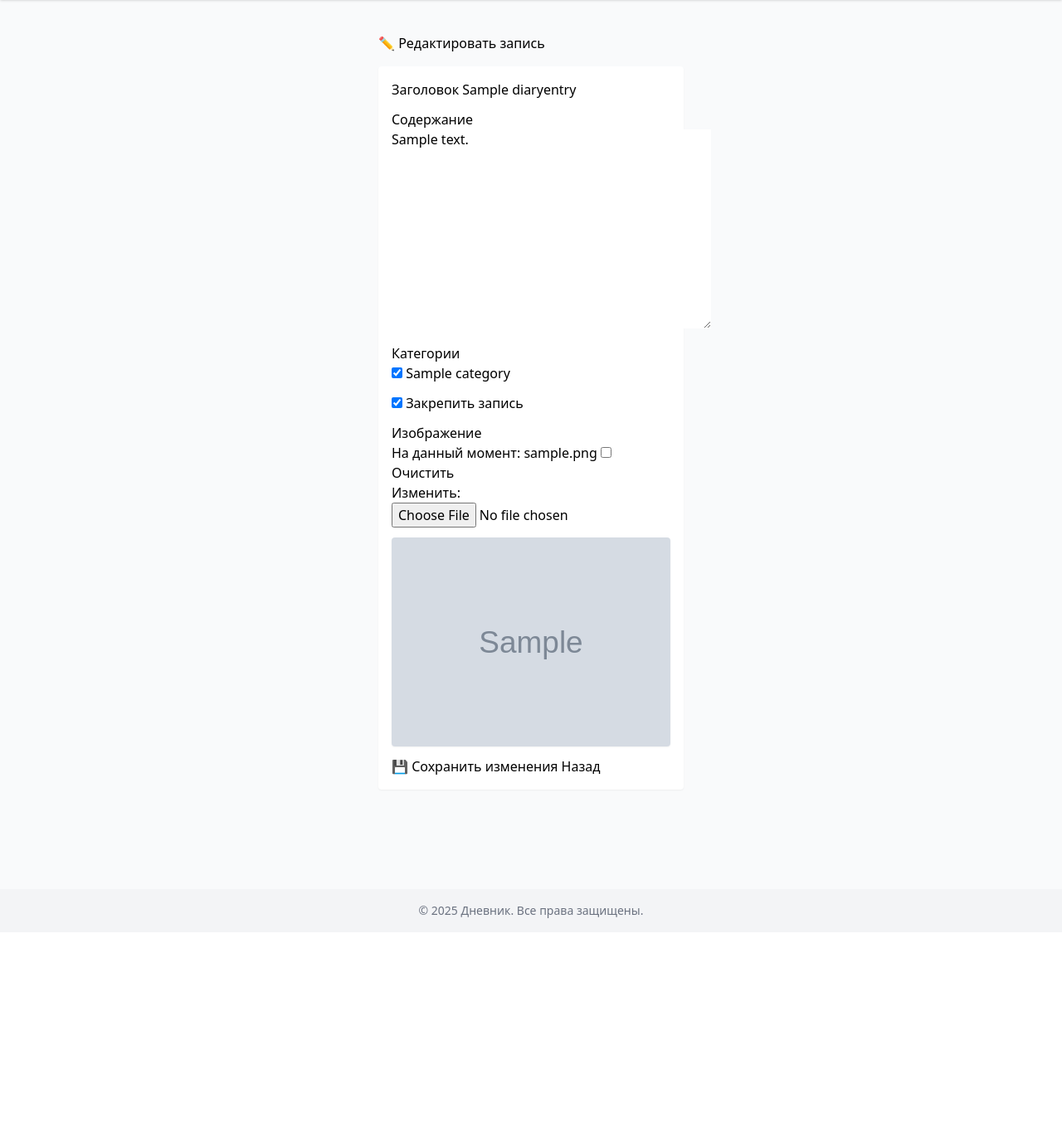
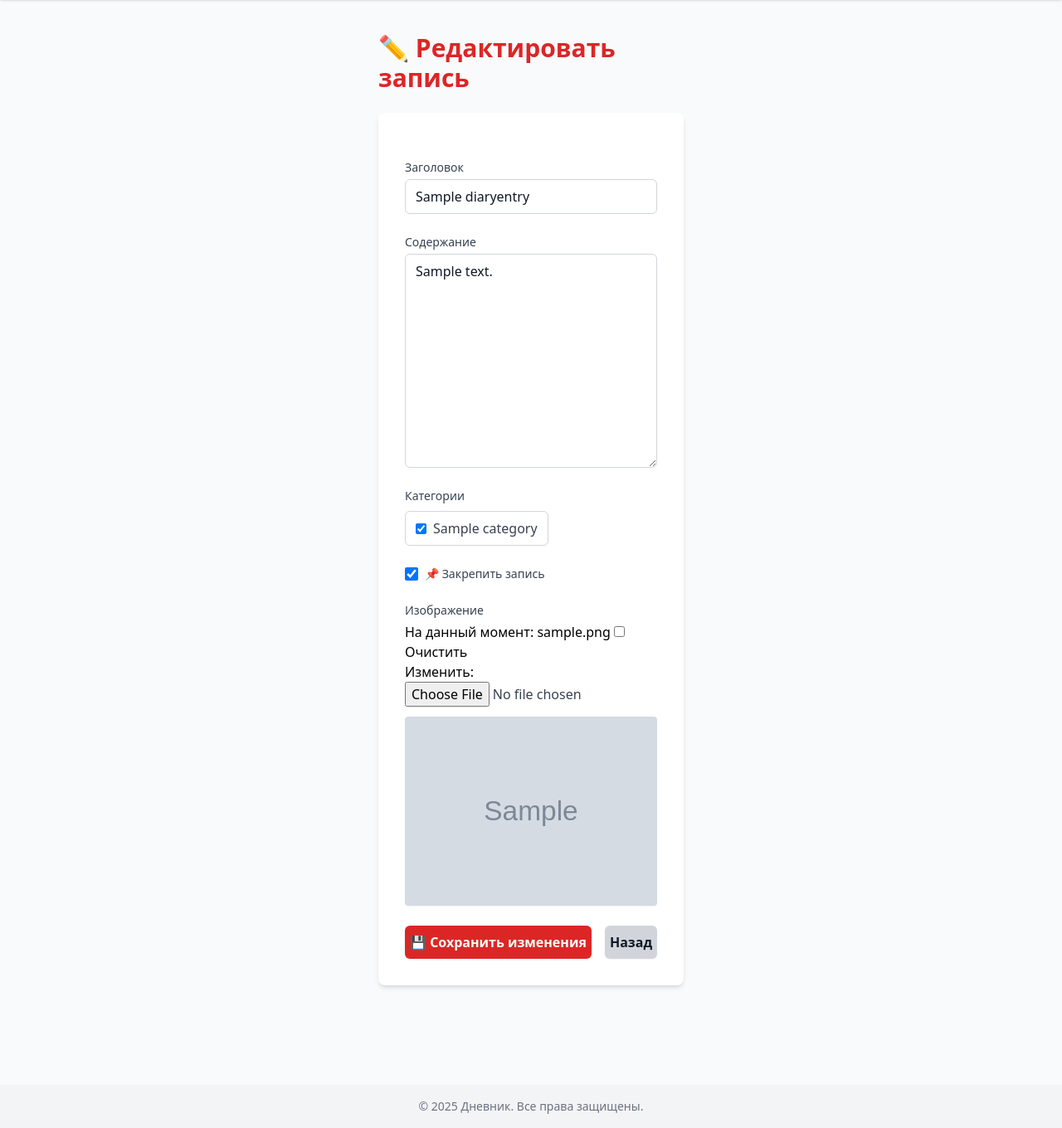
Before and after one commit to aikomask/diary-app-python, a Django app: page /entry/1/edit/ in a window 1280 px wide. Shown: the part 60-1420 px from the top of the page at 83% size. Before the commit the page ends 1167 px from the top, so only its background shows below. Run offline with Django 5.2, Linux system fonts and the light colour scheme; a user stored in the database is signed in; tables that the repository leaves empty hold one stand-in row (values such as "Sample post"); grey boxes marked "Sample" are stand-in pictures; some libraries are stand-ins or nearby versions.

Commit message:
edited the design of CRUD entries using Tailwind

```diff
--- a/diary/templates/diary/edit_entry.html
+++ b/diary/templates/diary/edit_entry.html
@@ -4,111 +4,73 @@
 {% block title %}Редактировать: {{ entry.title }}{% endblock %}
 
 {% block content %}
-<h1 class="mb-4 text-danger">✏️ Редактировать запись</h1>
+<h1 class="mb-6 text-3xl font-semibold text-red-600">✏️ Редактировать запись</h1>
 
-<form method="post" enctype="multipart/form-data" class="bg-white p-4 rounded shadow-sm">
+<form method="post" enctype="multipart/form-data" class="bg-white p-8 rounded-lg shadow-md max-w-3xl mx-auto space-y-6">
     {% csrf_token %}
 
-    <div class="mb-3">
-        <label class="form-label">Заголовок</label>
-        {{ form.title|add_class:"form-control" }}
-    </div>
-
-    <div class="mb-3">
-        <label class="form-label">Содержание</label>
-        {{ form.content|add_class:"form-control" }}
-    </div>
-
-    <div class="mb-3">
-        <label class="form-label">Категории</label>
-        <div class="d-flex flex-wrap">
-            {% for checkbox in form.categories %}
-                <div class="card me-3 mb-3" style="width: 18rem;">
-                    <div class="card-body">
-                        <div class="form-check">
-                            {{ checkbox.tag }}
-                            <label class="form-check-label">{{ checkbox.choice_label }}</label>
-                        </div>
-                    </div>
-                </div>
-            {% endfor %}
-        </div>
-    </div>
-
-    <div class="mb-3 form-check">
-        {{ form.is_pinned }}
-        <label class="form-check-label">Закрепить запись</label>
-    </div>
-
-    <div class="mb-3">
-        <label class="form-label">Изображение</label><br>
-        {{ form.image }}
-        {% if entry.image %}
-            <div class="mt-3">
-                <img src="{{ entry.image.url }}" class="img-fluid rounded shadow-sm" alt="Текущее изображение" style="max-height: 300px;">
-            </div>
+    <!-- Заголовок -->
+    <div>
+        <label for="{{ form.title.id_for_label }}" class="block text-sm font-medium text-gray-700 mb-1">Заголовок</label>
+        {{ form.title|add_class:"block w-full rounded-md border border-gray-300 px-3 py-2 text-gray-900 placeholder-gray-400 focus:border-red-500 focus:ring-1 focus:ring-red-500" }}
+        {% if form.title.errors %}
+            <p class="text-red-600 text-sm mt-1">{{ form.title.errors.0 }}</p>
         {% endif %}
     </div>
 
-    <div class="d-flex gap-2">
-        <button type="submit" class="btn btn-success">💾 Сохранить изменения</button>
-        <a href="{% url 'view_entry' entry.id %}" class="btn btn-secondary">Назад</a>
+    <!-- Содержание -->
+    <div>
+        <label for="{{ form.content.id_for_label }}" class="block text-sm font-medium text-gray-700 mb-1">Содержание</label>
+        {{ form.content|add_class:"block w-full rounded-md border border-gray-300 px-3 py-2 text-gray-900 placeholder-gray-400 focus:border-red-500 focus:ring-1 focus:ring-red-500" }}
+        {% if form.content.errors %}
+            <p class="text-red-600 text-sm mt-1">{{ form.content.errors.0 }}</p>
+        {% endif %}
+    </div>
+
+    <!-- Категории -->
+    <div>
+        <label class="block text-sm font-medium text-gray-700 mb-2">Категории</label>
+        <div class="flex flex-wrap gap-4">
+            {% for checkbox in form.categories %}
+                <label class="inline-flex items-center space-x-2 cursor-pointer rounded-md border border-gray-300 px-3 py-2 hover:bg-red-50">
+                    {{ checkbox.tag }}
+                    <span class="text-gray-700">{{ checkbox.choice_label }}</span>
+                </label>
+            {% endfor %}
+        </div>
+        {% if form.categories.errors %}
+            <p class="text-red-600 text-sm mt-1">{{ form.categories.errors.0 }}</p>
+        {% endif %}
+    </div>
+
+    <!-- Закрепить запись -->
+    <div class="flex items-center space-x-2">
+        {{ form.is_pinned|add_class:"h-4 w-4 text-red-600 border-gray-300 rounded" }}
+        <label for="{{ form.is_pinned.id_for_label }}" class="text-sm text-gray-700 cursor-pointer">📌 Закрепить запись</label>
+    </div>
+
+    <!-- Изображение -->
+    <div>
+        <label for="{{ form.image.id_for_label }}" class="block text-sm font-medium text-gray-700 mb-1">Изображение</label>
+        {{ form.image|add_class:"block w-full text-gray-700" }}
+        {% if entry.image %}
+            <div class="mt-3">
+                <img src="{{ entry.image.url }}" alt="Текущее изображение" class="rounded shadow-sm max-h-64 object-contain" />
+            </div>
+        {% endif %}
+        {% if form.image.errors %}
+            <p class="text-red-600 text-sm mt-1">{{ form.image.errors.0 }}</p>
+        {% endif %}
+    </div>
+
+    <!-- Кнопки -->
+    <div class="flex space-x-4">
+        <button type="submit" class="flex-grow bg-red-600 hover:bg-red-700 text-white font-semibold py-2 rounded-md shadow-sm transition">
+            💾 Сохранить изменения
+        </button>
+        <a href="{% url 'view_entry' entry.id %}" class="flex-grow bg-gray-300 hover:bg-gray-400 text-gray-900 font-semibold py-2 rounded-md text-center shadow-sm transition">
+            Назад
+        </a>
     </div>
 </form>
 {% endblock %}
-{% comment %} {% extends 'diary/base.html' %}
-{% load widget_tweaks %}
-
-{% block title %}Редактировать: {{ entry.title }}{% endblock %}
-
-{% block content %}
-<h1 class="mb-4 text-danger">✏️ Редактировать запись</h1>
-
-<form method="post" enctype="multipart/form-data" class="bg-white p-4 rounded shadow-sm border">
-    {% csrf_token %}
-
-    <div class="mb-3">
-        <label class="form-label fw-bold">Заголовок</label>
-        {{ form.title|add_class:"form-control" }}
-    </div>
-
-    <div class="mb-3">
-        <label class="form-label fw-bold">Содержание</label>
-        {{ form.content|add_class:"form-control" }}
-    </div>
-
-    <div class="mb-3">
-        <label class="form-label fw-bold">Категории</label>
-        <div class="row">
-            {% for checkbox in form.categories %}
-                <div class="col-sm-6">
-                    <div class="form-check">
-                        {{ checkbox.tag }}
-                        <label class="form-check-label">{{ checkbox.choice_label }}</label>
-                    </div>
-                </div>
-            {% endfor %}
-        </div>
-    </div>
-
-    <div class="mb-3 form-check">
-        {{ form.is_pinned|add_class:"form-check-input" }}
-        <label class="form-check-label fw-medium">📌 Закрепить запись</label>
-    </div>
-
-    <div class="mb-3">
-        <label class="form-label fw-bold">Изображение</label>
-        {{ form.image|add_class:"form-control" }}
-        {% if entry.image %}
-            <div class="mt-3">
-                <img src="{{ entry.image.url }}" class="img-fluid rounded shadow-sm" alt="Текущее изображение" style="max-height: 300px;">
-            </div>
-        {% endif %}
-    </div>
-
-    <div class="d-flex gap-2">
-        <button type="submit" class="btn btn-success">💾 Сохранить изменения</button>
-        <a href="{% url 'view_entry' entry.id %}" class="btn btn-secondary">Назад</a>
-    </div>
-</form>
-{% endblock %} {% endcomment %}
--- a/diary/templates/diary/login.html
+++ b/diary/templates/diary/login.html
@@ -6,7 +6,7 @@
 {% block content %}
 <div class="flex min-h-full flex-col justify-center px-6 py-12 lg:px-8">
   <div class="sm:mx-auto sm:w-full sm:max-w-sm">
-    <img class="mx-auto h-10 w-auto" src="https://tailwindcss.com/plus-assets/img/logos/mark.svg?color=indigo&shade=600" alt="Your Company">
+    <h1 class="mx-auto text-3xl font-extrabold text-indigo-600">📘My Qalam</h1>
     <h2 class="mt-10 text-center text-2xl font-bold tracking-tight text-gray-900">Войдите в свой аккаунт</h2>
   </div>
 
```
Also changed, not shown: diary/templates/diary/create_entry.html (+49 -20 lines), diary/templates/diary/delete_entry.html (+14 -6 lines).
